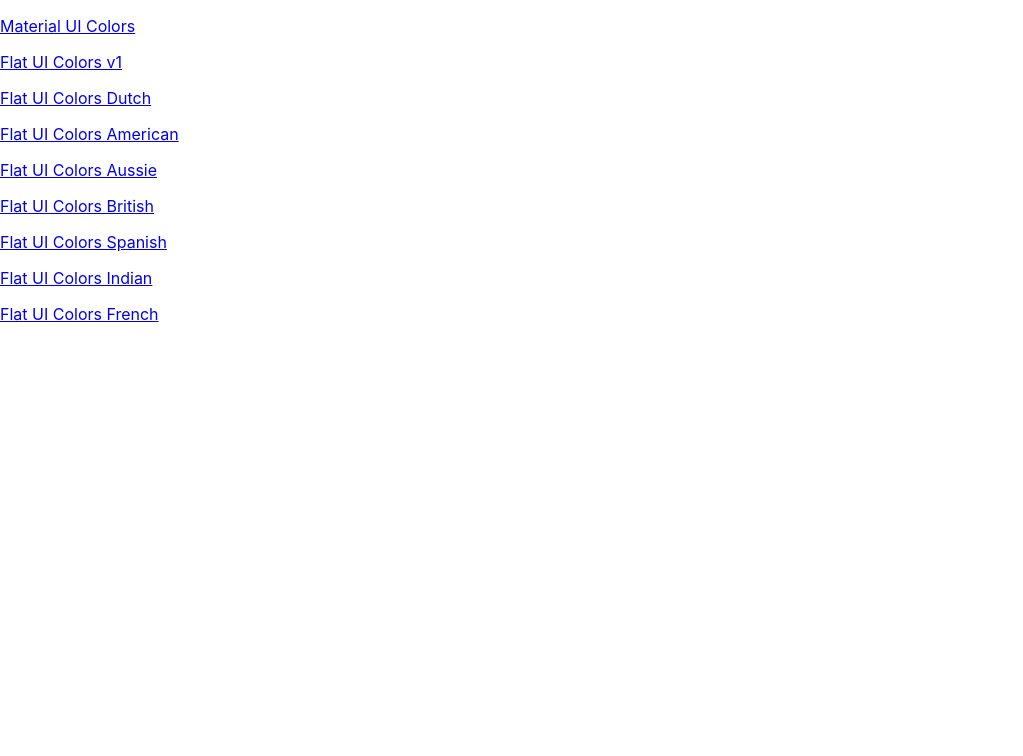
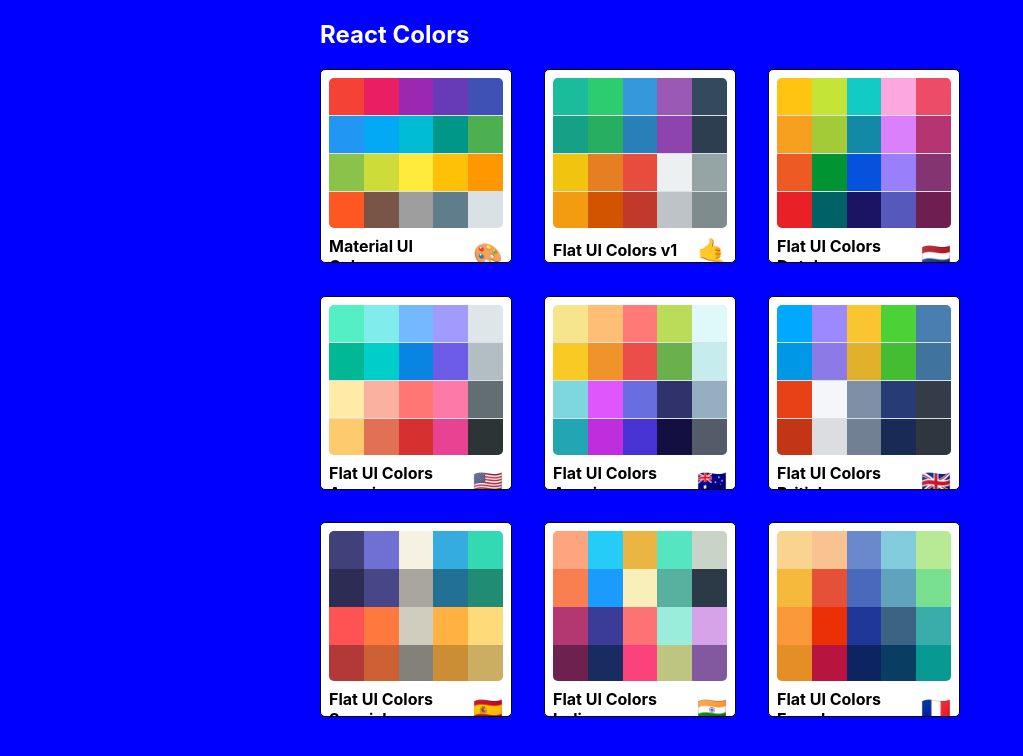
Before and after one commit to CarloSantovito/react-color-project, a React (Create React App) app: page / in a window 1280 px wide. Shown: the top 756 px of the page, without its empty margins (0-1023 px from the left). Built offline with nearby package versions, Linux system fonts and the light colour scheme.

Commit message:
Add MiniPalette and style

```diff
--- a/package.json
+++ b/package.json
@@ -5,6 +5,7 @@
   "dependencies": {
     "@material-ui/core": "^4.11.0",
     "@material-ui/icons": "^4.9.1",
+    "@material-ui/styles": "^4.10.0",
     "@testing-library/jest-dom": "^4.2.4",
     "@testing-library/react": "^9.5.0",
     "@testing-library/user-event": "^7.2.1",
--- /dev/null
+++ b/src/MiniPalette.js
@@ -0,0 +1,66 @@
+import React, {Component} from 'react';
+import { withStyles} from "@material-ui/styles";
+
+const styles = {
+    root: {
+        backgroundColor: "white",
+        border: "1px solid black",
+        borderRadius: "5px",
+        padding: "0.5rem",
+        position: "relative",
+        overflow: "hidden",
+        "&:hover":{
+            cursor: "pointer"
+        }
+    },
+    colors: {
+        backgroundColor: "#dae1e4",
+        height: "150px",
+        width: "100%",
+        borderRadius: "5px",
+        overflow: "hidden"
+    },
+    title:{
+        display: "flex",
+        justifyContent: "space-between",
+        alignItems: "center",
+        margin: "0",
+        color: "black",
+        paddingTop: "0.5rem",
+        fontSize: "1rem",
+        position: "relative"
+    },
+    emoji:{
+        marginLeft: "0.5rem",
+        fontSize: "1.5rem"
+    },
+    miniColor:{
+        height: "25%",
+        width: "20%",
+        display: "inline-block",
+        margin: "0 auto",
+        position: "relative",
+        marginBottom: "-3.5px"
+    }
+}
+
+function MiniPalette(props){
+    const { classes, paletteName, emoji, colors } = props;
+    const miniColorBoxes = colors.map(color => (
+        <div className={classes.miniColor}
+             style={{backgroundColor: color.color}}
+             key={color.name}
+        />
+    ))
+    return(
+
+        <div className={classes.root}>
+            <div className={classes.colors}>
+                {miniColorBoxes}
+            </div>
+            <h5 className={classes.title}>{paletteName} <span className={classes.emoji}>{emoji}</span></h5>
+        </div>
+    )
+}
+
+export default withStyles(styles)(MiniPalette)
--- a/src/PaletteList.js
+++ b/src/PaletteList.js
@@ -1,19 +1,55 @@
 import React, {Component} from 'react';
-import { Link } from "react-router-dom";
+import MiniPalette from "./MiniPalette";
+import { withStyles} from "@material-ui/styles";
+
+const styles = {
+    root: {
+        backgroundColor: "blue",
+        height: "100vh",
+        display: "flex",
+        alignItems: "flex-start",
+        justifyContent: "center"
+    },
+    container: {
+        width: "50%",
+        display: "flex",
+        alignItems: "flex-start",
+        flexDirection: "column",
+        flexWrap: "wrap"
+    },
+    nav:{
+        display: "flex",
+        width: "100%",
+        justifyContent: "space-between",
+        color: "white"
+    },
+    palettes:{
+        boxSizing: "border-box",
+        width: "100%",
+        display: "grid",
+        gridTemplateColumns: "repeat(3, 30%)",
+        gridGap: "5%"
+    }
+}
 
 class PaletteList extends Component {
     render() {
-        const { palettes } = this.props;
+        const { palettes, classes } = this.props;
         return (
-            <div>
-                {palettes.map(palette =>(
-                    <p>
-                        <Link to={`/palette/${palette.id}`}>{palette.paletteName}</Link>
-                    </p>
-                ))}
+            <div className={classes.root}>
+                <div className={classes.container}>
+                    <nav className={classes.nav}>
+                        <h1>React Colors</h1>
+                    </nav>
+                    <div className={classes.palettes}>
+                        {palettes.map(palette =>(
+                            <MiniPalette {...palette} />
+                        ))}
+                    </div>
+                </div>
             </div>
         );
     }
 }
 
-export default PaletteList;
+export default withStyles(styles)(PaletteList);
```
